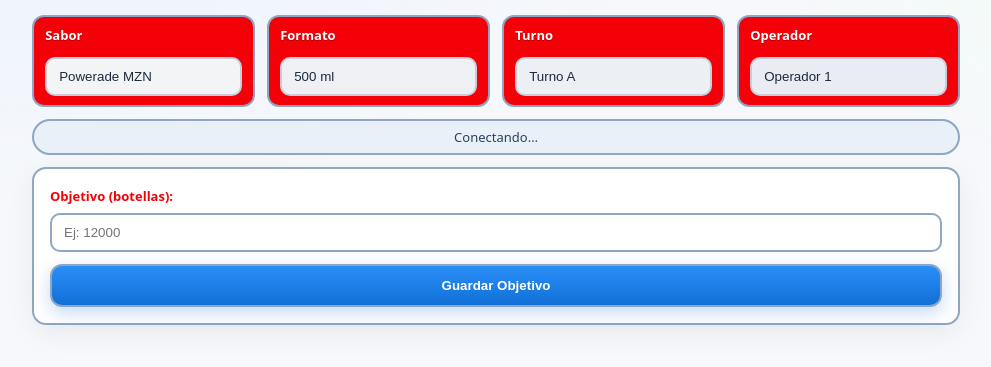
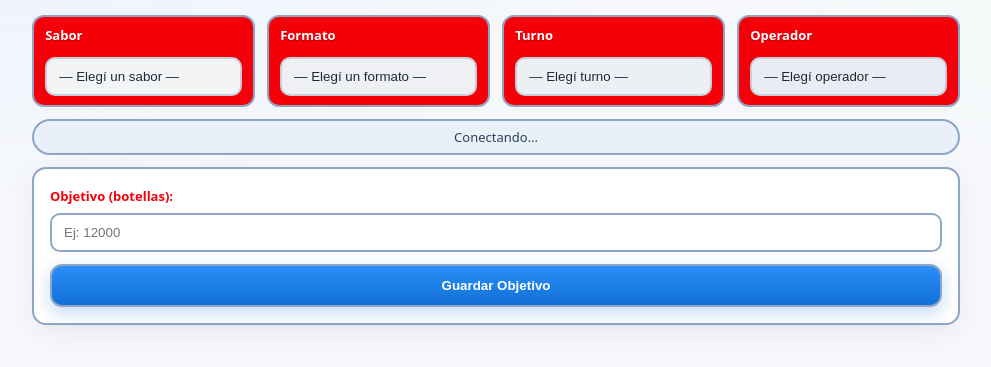
Before and after one commit to melognf/ProduccionL1, a plain HTML site: page index.html in a window 1280 px wide. Shown: the part 75-442 px from the top of the page, without its empty margins (144-1135 px from the left). Drawn offline with Linux system fonts and the light colour scheme; no server answers.

Commit message:
formatos

```diff
--- a/index.html
+++ b/index.html
@@ -15,16 +15,20 @@
     <section class="grid">
       <label>Sabor
         <select id="sabor">
+          <option value="" selected disabled>— Elegí un sabor —</option>
           <option>Powerade MZN</option>
           <option>Powerade MB</option>
           <option>Powerade FT</option>
           <option>Cepita NJA</option>
           <option>Cepita DZN</option>
+          <option>Cepita FM</option>
         </select>
       </label>
 
       <label>Formato
         <select id="formato">
+          <option value="" selected disabled>— Elegí un formato —</option>
+          <option>300 ml</option>
           <option>500 ml</option>
           <option>995 ml</option>
           <option>1500 ml</option>
@@ -33,6 +37,7 @@
 
       <label>Turno
         <select id="turno">
+          <option value="" selected disabled>— Elegí turno —</option>
           <option>Turno A</option>
           <option>Turno B</option>
           <option>Turno C</option>
@@ -42,9 +47,11 @@
 
       <label>Operador
         <select id="operador">
+          <option value="" selected disabled>— Elegí operador —</option>
           <option>Operador 1</option>
           <option>Operador 2</option>
           <option>Operador 3</option>
+          <option>Operador 4</option>
         </select>
       </label>
 
@@ -89,12 +96,54 @@
 
   <script type="module" src="firebase-config.js"></script>
   <script type="module" src="app.js"></script>
-  <script>
-    if ('serviceWorker' in navigator) {
-      window.addEventListener('load', () => {
-        navigator.serviceWorker.register('./sw.js').catch(console.error);
-      });
+
+  <!-- Parche estricto: arranque en blanco (NO toca estilos) -->
+<script>
+(function(){
+  // defensa contra autofill/JS que setea valores
+  function forcePlaceholder(sel){
+    if (!sel || !sel.options || sel.options.length === 0) return;
+    // aseguramos que el primer option sea el placeholder (value="")
+    var first = sel.options[0];
+    if (first && first.value === "") {
+      first.selected = true;
+      // des-seleccionar cualquier otro que haya quedado marcado
+      for (var i = 1; i < sel.options.length; i++) sel.options[i].selected = false;
+      sel.value = "";
+      // disparo 'change' para que tu app.js se entere
+      sel.dispatchEvent(new Event('change', {bubbles:true}));
     }
-  </script>
+    // apago autofill agresivo
+    sel.setAttribute('autocomplete','off');
+    sel.setAttribute('autocapitalize','off');
+    sel.setAttribute('spellcheck','false');
+  }
+
+  function applyBlank(){
+    forcePlaceholder(document.getElementById('sabor'));
+    forcePlaceholder(document.getElementById('formato'));
+    forcePlaceholder(document.getElementById('turno'));
+    forcePlaceholder(document.getElementById('operador'));
+  }
+
+  // 1) apenas se parsea
+  document.addEventListener('DOMContentLoaded', applyBlank);
+  // 2) cuando todo terminó de cargar (por si app.js setea después)
+  window.addEventListener('load', function(){
+    applyBlank();
+    // 3) un par de reintentos cortos por si hay onSnapshot/timeout en app.js
+    setTimeout(applyBlank, 50);
+    setTimeout(applyBlank, 200);
+  });
+
+  // Limpio posibles restos viejos guardados
+  try {
+    localStorage.removeItem('sel_sabor');
+    localStorage.removeItem('sel_formato');
+    localStorage.removeItem('sel_turno');
+  } catch(e){}
+})();
+</script>
+
 </body>
 </html>
```
